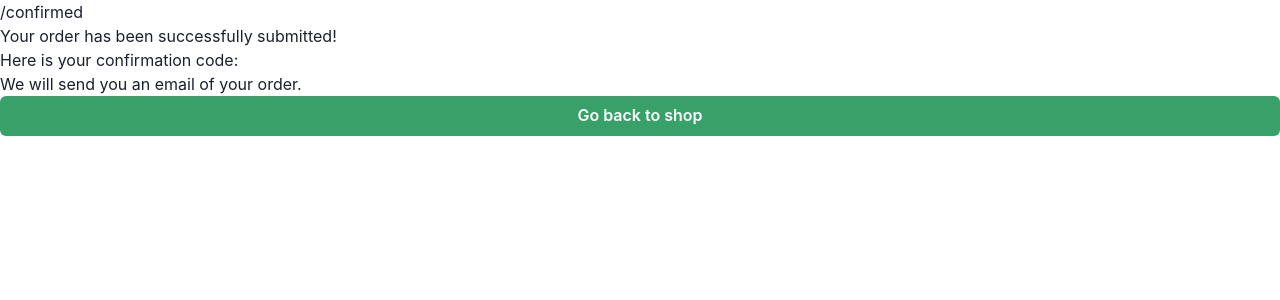
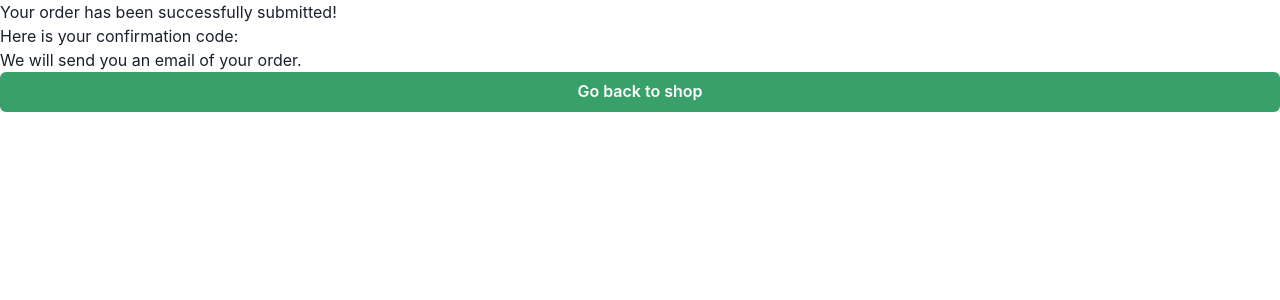
Before and after one commit to JonathanJuayong/redhouse-shabu-shabu, a Next.js app: page /confirmed in a window 1280 px wide. Shown: the top 300 px of the page. Built offline with nearby package versions, Linux system fonts and the light colour scheme; no server answers.

Commit message:
removed route name

```diff
--- a/pages/confirmed.tsx
+++ b/pages/confirmed.tsx
@@ -17,7 +17,6 @@ const ConfirmedPage: React.FC<ConfirmedPageProps> = () => {
   }, []);
   return (
     <Grid>
-      {router.pathname}
       <Text>Your order has been successfully submitted!</Text>
       <Text>Here is your confirmation code: {orderId as string}</Text>
       <Text>We will send you an email of your order.</Text>
```
